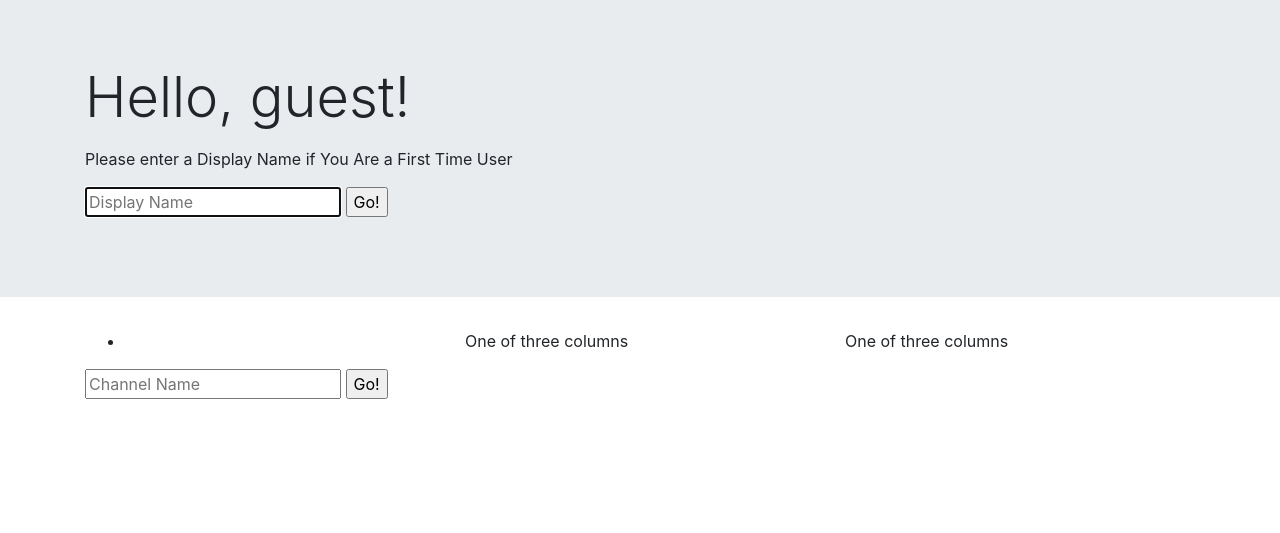
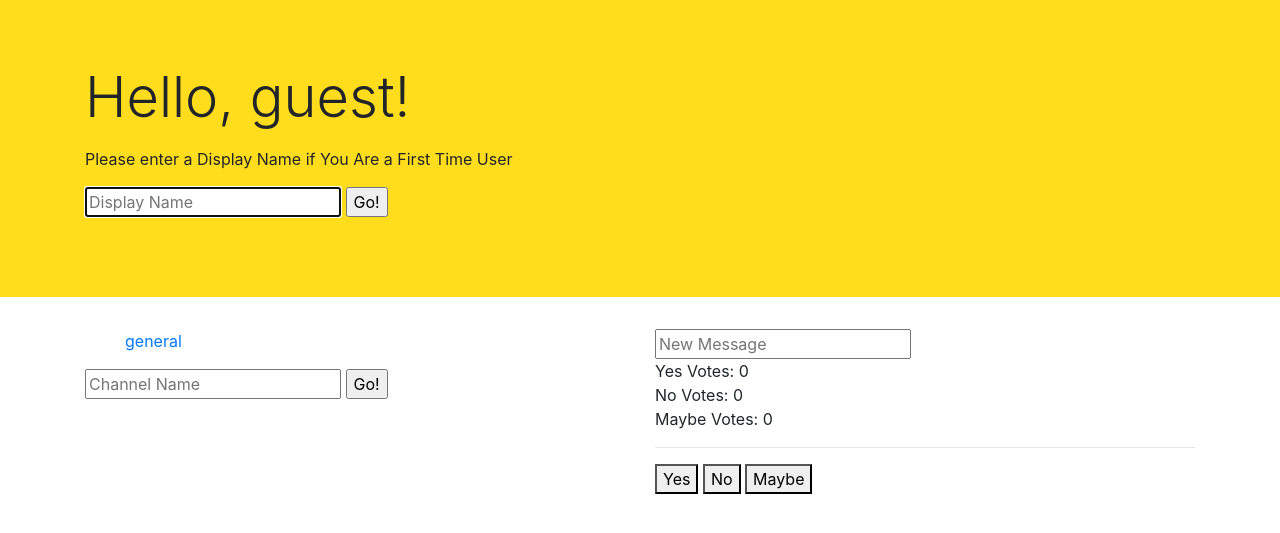
Before and after one commit to calimartin1222/project2, a Flask app: page / in a window 1280 px wide. Shown: the top 533 px of the page. Run offline with Flask 2, Linux system fonts and the light colour scheme; some libraries are stand-ins or nearby versions.

Commit message:
got global channel list working, added vote source code

```diff
--- a/application.py
+++ b/application.py
@@ -1,6 +1,6 @@
 import os
 
-from flask import Flask, sessions, render_template
+from flask import Flask, sessions, render_template, request
 from flask_socketio import SocketIO, emit
 
 app = Flask(__name__)
@@ -8,17 +8,25 @@ app.config["SECRET_KEY"] = os.getenv("SECRET_KEY")
 socketio = SocketIO(app)
 
 # list of all channels
+votes = {"yes": 0, "no": 0, "maybe": 0}
 channel_list = ['general']
 
 @app.route("/")
 def index():
-    return render_template("index.html")
+    global channel_list
+    return render_template("index.html", channel_list=channel_list, votes=votes)
 
 @app.route("/hello", methods=["POST"])
 def hello():
     greeting = request.form.get("greeting")
 
 @app.route("/newChannel", methods=["POST"])
-def hello():
+def newChannel():
     global channel_list
-    channel_list.apped(request.form.get("newChannel"))
+    channel_list.append(request.form.get("channelName"))
+
+@socketio.on("submit vote")
+def vote(data):
+    selection = data["selection"]
+    votes[selection] += 1
+    emit("vote totals", votes, broadcast=True)
--- a/static/design.css
+++ b/static/design.css
@@ -2,3 +2,9 @@
     float:left;
     background-color:red;
 }
+#channels{
+    list-style-type: none;
+}
+#header{
+    background-color:#FFDC1C;
+}
--- a/static/index.js
+++ b/static/index.js
@@ -1,6 +1,7 @@
 if (!localStorage.getItem('name'))
                 localStorage.setItem('name', 'guest');
 document.addEventListener('DOMContentLoaded', () => {
+    var socket = io.connect(location.protocol + '//' + document.domain + ':' + location.port);
     document.getElementById("submit").disabled = true;
     var name = localStorage.getItem('name');
     if(name === "guest"){
@@ -8,8 +9,6 @@ document.addEventListener('DOMContentLoaded', () => {
     }
     const greeting = `Hello, ${name}!`;
     document.querySelector('#greeting').innerHTML = greeting;
-
-
     document.querySelector('#nameInput').onsubmit = () => {
         const request = new XMLHttpRequest();
         const name = document.querySelector('#name').value;
@@ -26,16 +25,35 @@ document.addEventListener('DOMContentLoaded', () => {
     };
     document.querySelector('#newChannel').onsubmit = () => {
         const request = new XMLHttpRequest();
-        const newChannel = document.querySelector('#channelName').value;
+        const channelName = document.querySelector('#channelName').value;
         request.open('POST', '/newChannel');
         request.onload = () => {
             const li = document.createElement('li');
-            li.innerHTML = newChannel;
-            document.querySelector('#channelName').append(li);
+            li.innerHTML = channelName;
+            document.querySelector('#channels').append(li);
         };
         const data = new FormData();
-        data.append('newChannel', newChannel);
+        data.append('channelName', channelName);
         request.send(data);
         return false;
     };
+
+    socket.on('connect', () => {
+
+        // Each button should emit a "submit vote" event
+        document.querySelectorAll('button').forEach(button => {
+            button.onclick = () => {
+                const selection = document.querySelector('#chatInput').value;
+                socket.emit('submit vote', {'selection': selection});
+            };
+        });
+    });
+
+    // When a new vote is announced, increase the count
+    socket.on('vote totals', data => {
+        document.querySelector('#yes').innerHTML = data.yes;
+        document.querySelector('#no').innerHTML = data.no;
+        document.querySelector('#maybe').innerHTML = data.maybe;
+    });
+
 });
--- a/templates/index.html
+++ b/templates/index.html
@@ -1,14 +1,15 @@
 <!DOCTYPE html>
 <html>
     <head>
-        <script src="{{ url_for('static', filename='index.js') }}"></script>
+        <script type="text/javascript" src="{{ url_for('static', filename='index.js') }}"></script>
+        <script type="text/javascript" src="//cdnjs.cloudflare.com/ajax/libs/socket.io/1.3.6/socket.io.min.js"></script>
         <link rel="stylesheet" href="https://stackpath.bootstrapcdn.com/bootstrap/4.1.1/css/bootstrap.min.css" integrity="sha384-WskhaSGFgHYWDcbwN70/dfYBj47jz9qbsMId/iRN3ewGhXQFZCSftd1LZCfmhktB" crossorigin="anonymous">
         <link rel="stylesheet" type="text/css" href="{{ url_for('static', filename='design.css') }}"/>
         <title>Chatterbox</title>
     </head>
     <body>
 
-        <div class="jumbotron jumbotron-fluid">
+        <div class="jumbotron jumbotron-fluid" id ="header">
             <div class="container">
                 <h1 id ="greeting"class="display-4"></h1>
                 <p class="lead">
@@ -24,8 +25,10 @@
         <div class="container">
             <div class="row">
                 <div class="col-sm">
-                    <ul>
-                    <li></li>
+                    <ul id="channels">
+                        {% for channel in channel_list %}
+                        <li><a href = "/{{ channel }}">{{ channel }}</a></li>
+                        {% endfor %}
                     </ul>
                     <form id="newChannel">
                         <input id="channelName" autocomplete="off" autofocus placeholder="Channel Name" type="text">
@@ -33,10 +36,16 @@
                     </form>
                 </div>
                 <div class="col-sm">
-                    One of three columns
-                </div>
-                <div class="col-sm">
-                    One of three columns
+                    <form id="newChannel">
+                        <input id="channelName" autocomplete="off" autofocus placeholder="New Message" type="text">
+                    </form>
+                    <div>Yes Votes: <span id="yes">{{ votes["yes"] }}</span></div>
+                    <div>No Votes: <span id="no">{{ votes["no"] }}</span></div>
+                    <div>Maybe Votes: <span id="maybe">{{ votes["maybe"] }}<span></div>
+                    <hr>
+                    <button data-vote="yes">Yes</button>
+                    <button data-vote="no">No</button>
+                    <button data-vote="maybe">Maybe</button>
                 </div>
             </div>
         </div>
```
